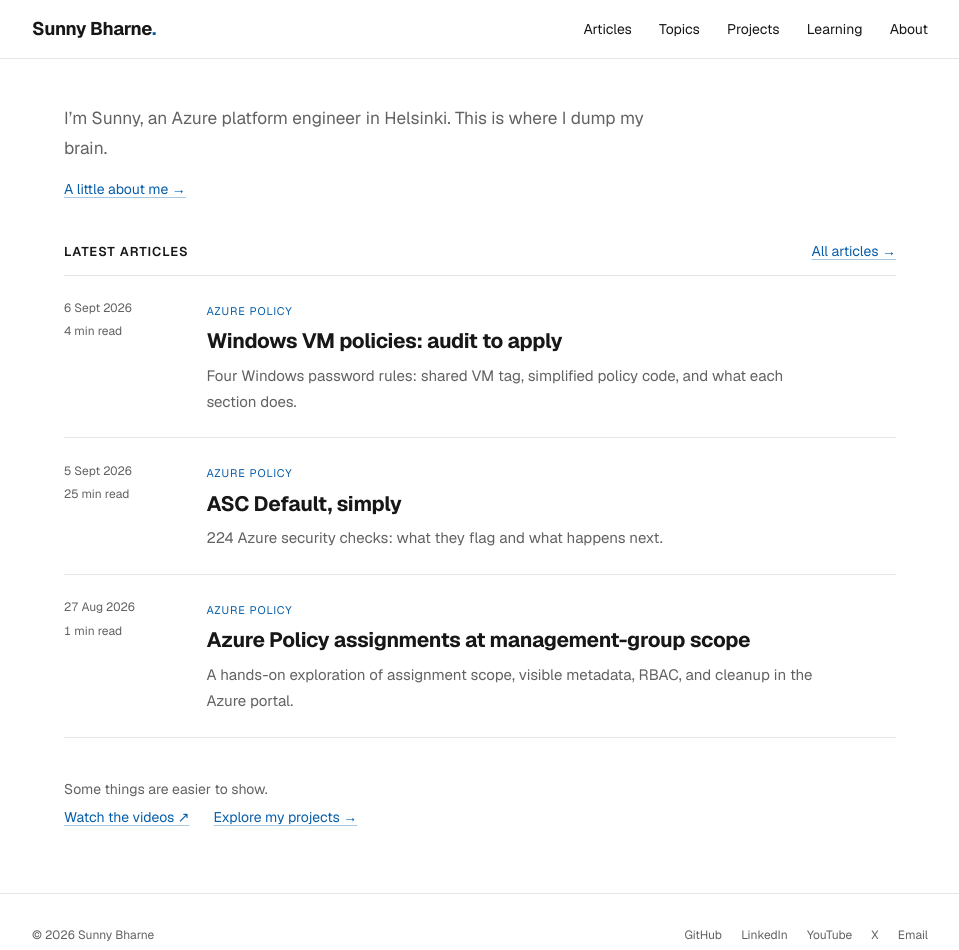
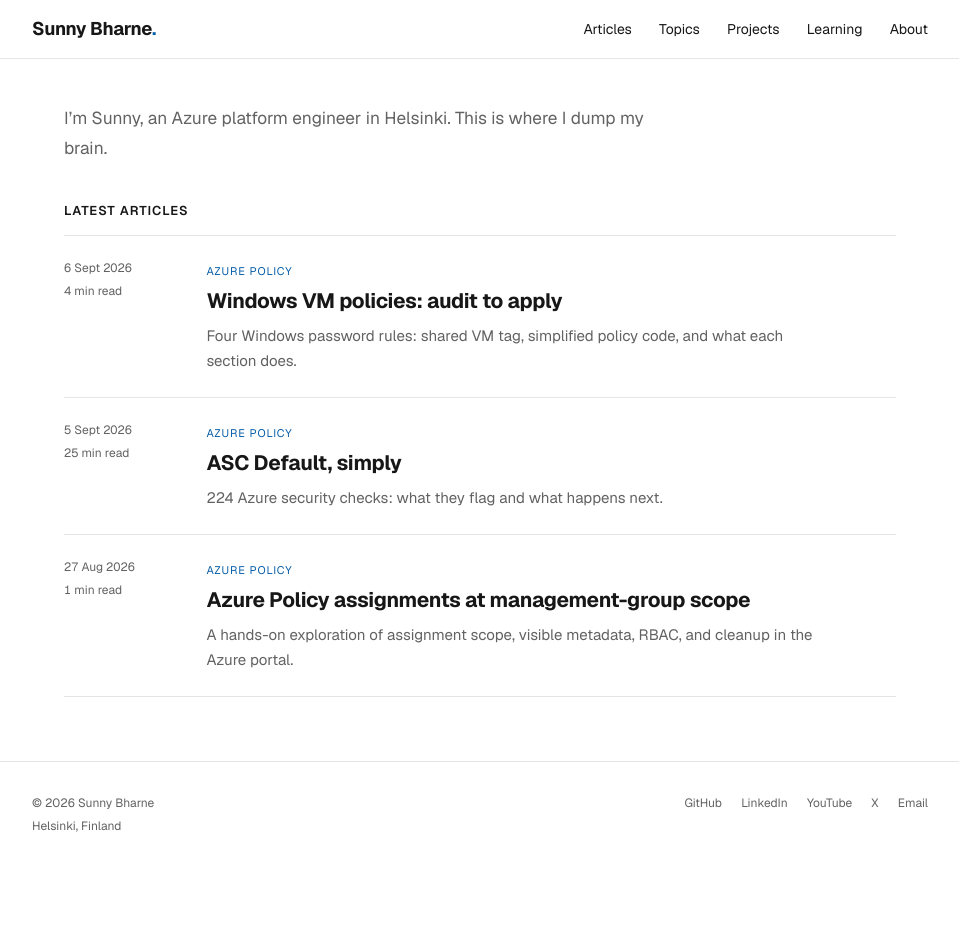
Before and after one commit to sunnybharne/sunnybharne, a Next.js app: page / in a window 1280 px wide. Shown: the top 950 px of the page, without its empty margins (160-1119 px from the left). After the commit the page ends 868 px from the top, so only its background shows below. Built offline with nearby package versions, Linux system fonts and the light colour scheme.

Commit message:
Remove redundant homepage links

```diff
--- a/app/globals.css
+++ b/app/globals.css
@@ -46,7 +46,7 @@ h1, .article-title { font-family: var(--font-geist-sans), Arial, sans-serif; fon
 .eyebrow { color: var(--accent); font-size: .72rem; font-weight: 600; letter-spacing: .1em; text-transform: uppercase; margin-bottom: .75rem; }
 .home-intro { padding: 0 0 2.4rem; max-width: 43rem; }
 .home-intro h1 { font-size: clamp(2.15rem, 5vw, 2.85rem); line-height: 1.13; }
-.home-intro > p:not(.eyebrow) { color: var(--muted); max-width: 37rem; margin: 0 0 .8rem; font-size: 1.08rem; line-height: 1.75; }
+.home-intro > p:not(.eyebrow) { color: var(--muted); max-width: 37rem; font-size: 1.08rem; line-height: 1.75; }
 .text-link, .article-backlink, .back-link { color: var(--accent); font-size: .875rem; text-decoration: underline; text-decoration-color: color-mix(in srgb, var(--accent) 35%, transparent); }
 .text-link:hover, .article-backlink:hover, .back-link:hover { text-decoration-color: currentColor; }
 .section-heading { display: flex; align-items: baseline; justify-content: space-between; flex-wrap: wrap; gap: .6rem 1rem; margin-bottom: .8rem; }
@@ -63,8 +63,6 @@ h1, .article-title { font-family: var(--font-geist-sans), Arial, sans-serif; fon
 .article-list-copy p { color: var(--muted); font-size: .94rem; line-height: 1.7; margin-top: .55rem; max-width: 38rem; }
 .article-list-compact .article-list-item { padding-block: 1.3rem; }
 .article-list-compact .article-list-copy h2 { font-size: 1.4rem; }
-.home-endnote { margin-top: 2.5rem; font-size: .875rem; color: var(--muted); }
-.home-endnote > div { display: flex; flex-wrap: wrap; gap: .5rem 1.5rem; margin-top: .4rem; }
 .page-heading { margin-bottom: 2.5rem; max-width: var(--reading); }
 .page-heading h1 { font-size: clamp(2.3rem, 5vw, 3rem); line-height: 1.15; }
 .page-heading .back-link { display: inline-block; margin-bottom: 1.25rem; }
--- a/app/page.tsx
+++ b/app/page.tsx
@@ -1,4 +1,3 @@
-import Link from 'next/link';
 import ArticleList from '@/app/components/ArticleList';
 import { getArticles } from '@/lib/articles';
 
@@ -8,19 +7,13 @@ export default async function HomePage() {
     <div className="page-shell home-page">
       <section className="home-intro" aria-label="Introduction">
         <p>I’m Sunny, an Azure platform engineer in Helsinki. This is where I dump my brain.</p>
-        <Link href="/about/" className="text-link">A little about me →</Link>
       </section>
       <section aria-labelledby="recent-title">
         <div className="section-heading">
           <h2 id="recent-title">Latest articles</h2>
-          <Link href="/articles/" className="text-link">All articles →</Link>
         </div>
         <ArticleList articles={articles.slice(0, 6)} />
       </section>
-      <aside className="home-endnote">
-        <p>Some things are easier to show.</p>
-        <div><a href="https://www.youtube.com/@sunnybharne" className="text-link">Watch the videos ↗</a><Link href="/projects/" className="text-link">Explore my projects →</Link></div>
-      </aside>
     </div>
   );
 }
```
